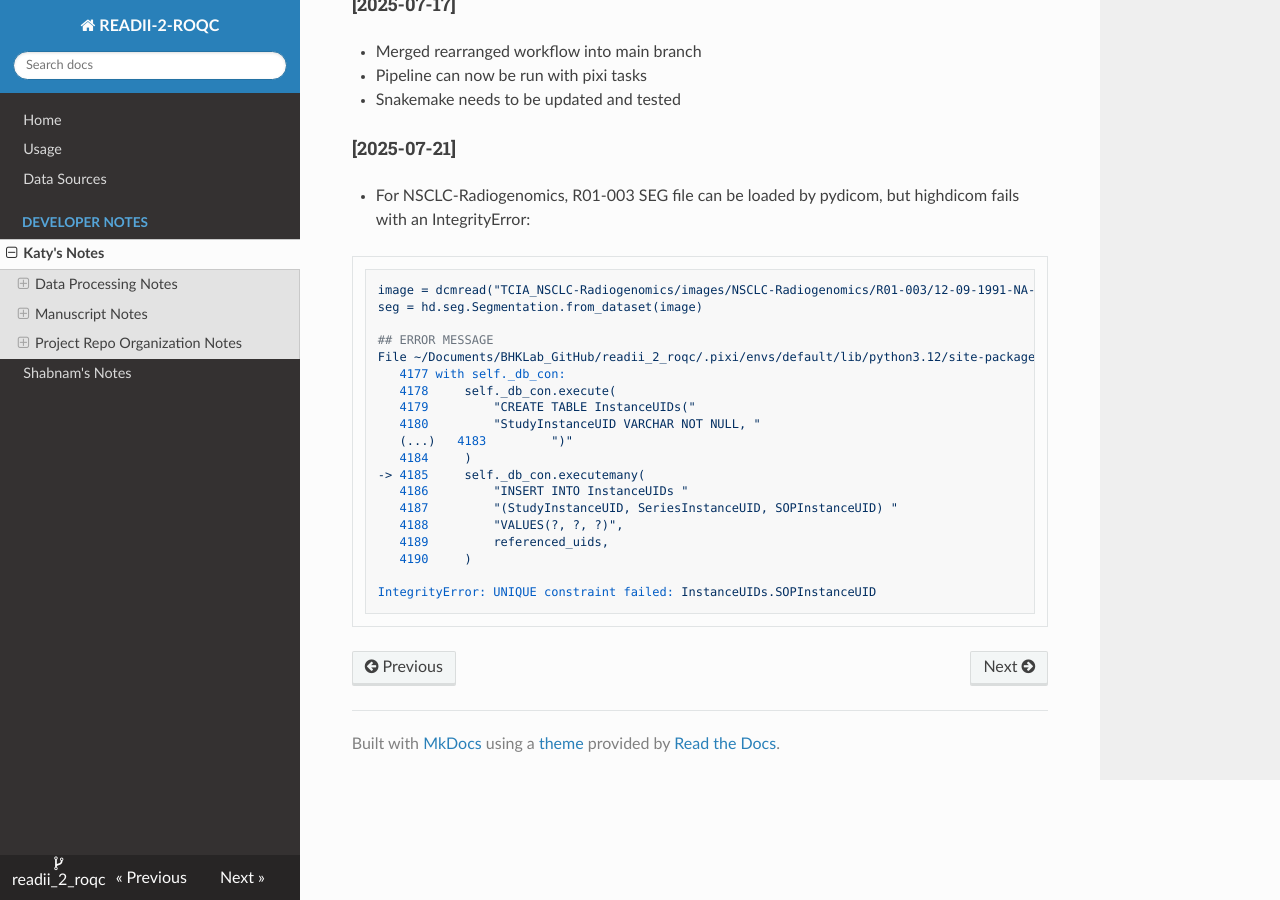
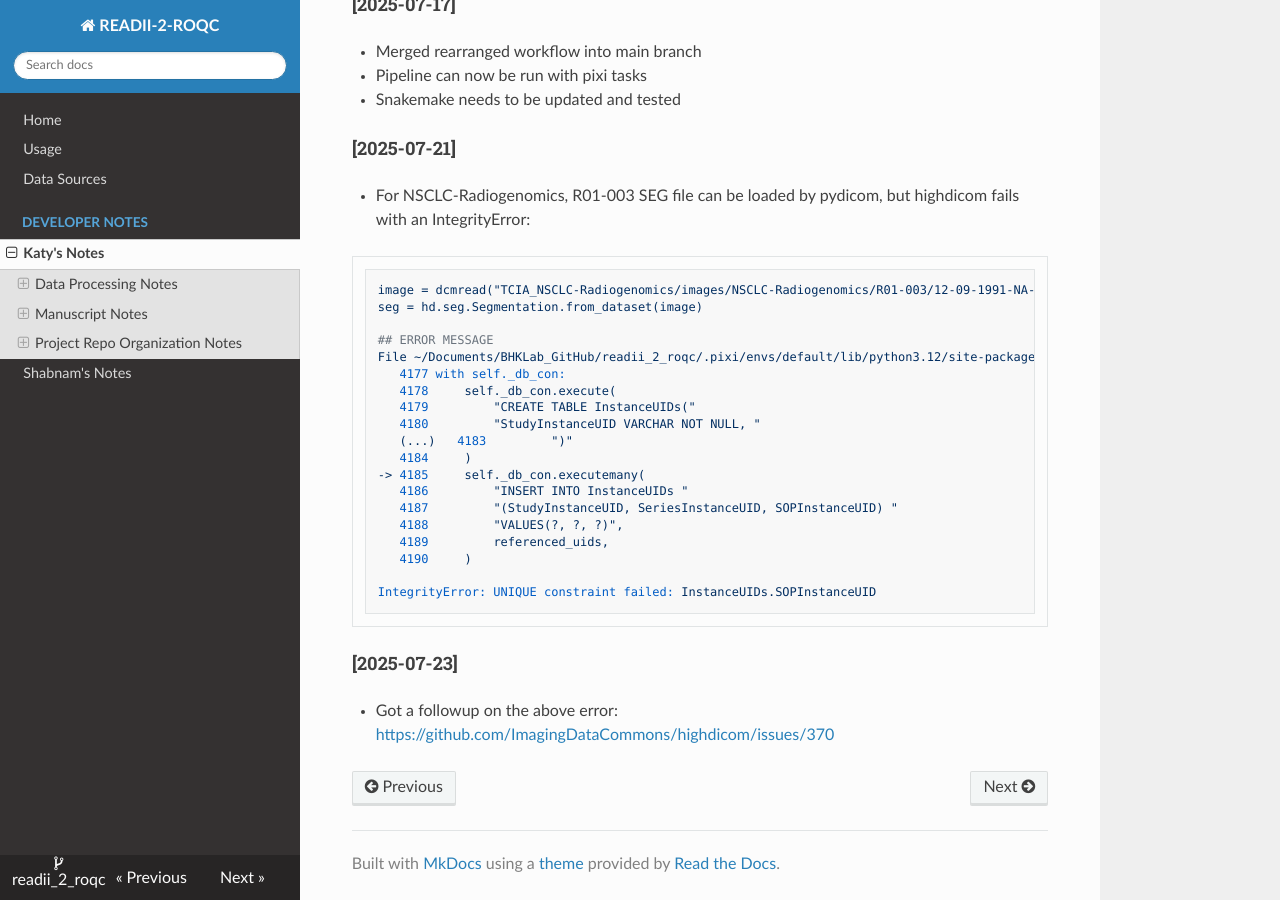
Before and after one commit to bhklab/readii_2_roqc, an MkDocs documentation site: the page built from docs/devnotes/katy_notes.md, in a window 1280 px wide and 900 px high, scrolled down 6719 px. Built offline with MkDocs 1.6.1, drawn with Linux system fonts in a browser that asks for light colours; nearby versions of some CDN libraries.

Commit message:
docs: note about NSCLC-Radiogenomics issue response

````diff
--- a/docs/devnotes/katy_notes.md
+++ b/docs/devnotes/katy_notes.md
@@ -295,3 +295,6 @@ File ~/Documents/BHKLab_GitHub/readii_2_roqc/.pixi/envs/default/lib/python3.12/s
 
 IntegrityError: UNIQUE constraint failed: InstanceUIDs.SOPInstanceUID
 ```
+
+#### [2025-07-23]
+* Got a followup on the above error: <https://github.com/ImagingDataCommons/highdicom/issues/370>
````
